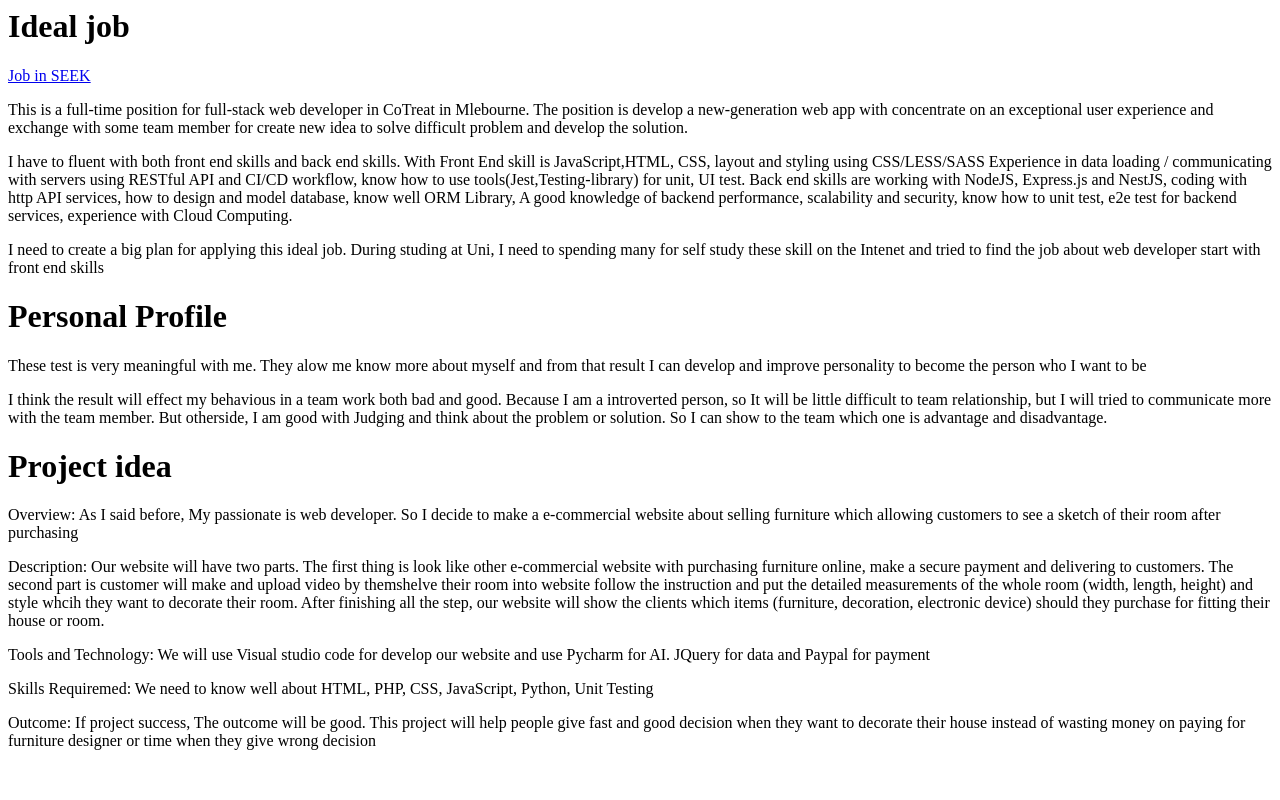
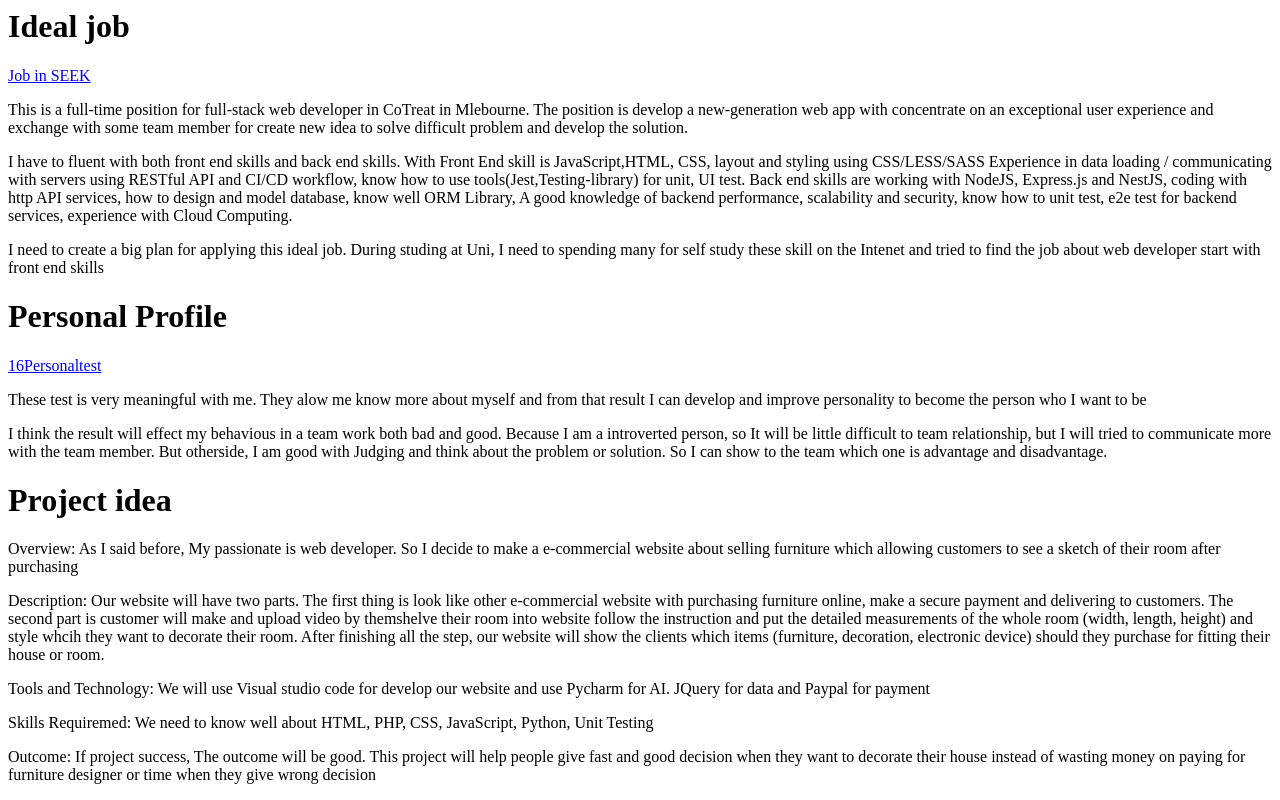
Before and after one commit to s3746869/Assignment1, a plain HTML site: page assignment1/index1.html in a window 1280 px wide. Shown: the part 2325-3125 px from the top of the page. Before the commit the page ends 3091 px from the top, so only its background shows below. Drawn offline with Linux system fonts and the light colour scheme.

Commit message:
Update index1.html

```diff
--- a/assignment1/index1.html
+++ b/assignment1/index1.html
@@ -44,6 +44,7 @@
 <p> I need to create a big plan for applying this ideal job. During studing at Uni, I need to spending many for self study these skill on the Intenet and
     tried to find the job about web developer start with front end skills </p>
 <h1>Personal Profile</h1>
+<p><a href=https://www.16personalities.com/profiles/4825183af1563>16Personaltest</a></p>
 <p>These test is very meaningful with me. They alow me know more about myself and from that result I can develop and improve personality
    to become the person who I want to be </p>
 <p>I think the result will effect my behavious in a team work both bad and good. Because I am a introverted person, so It
```
